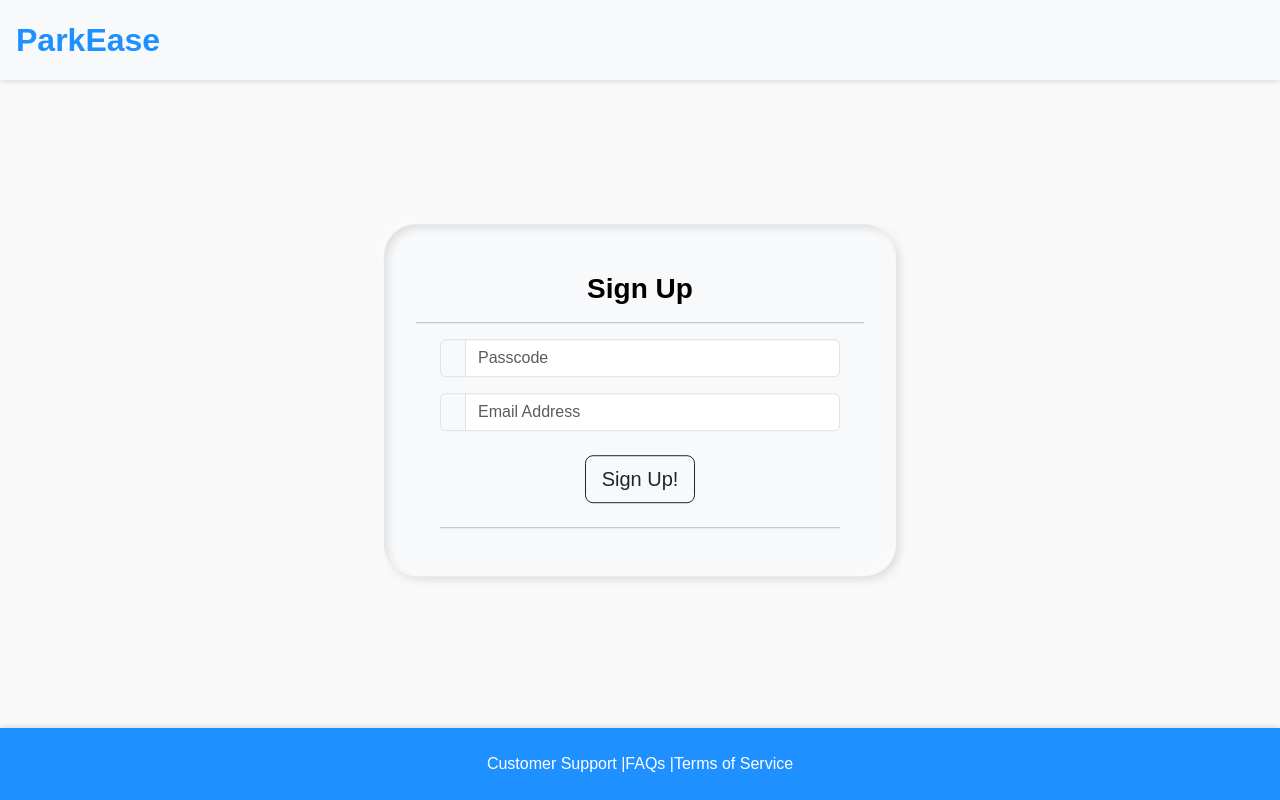
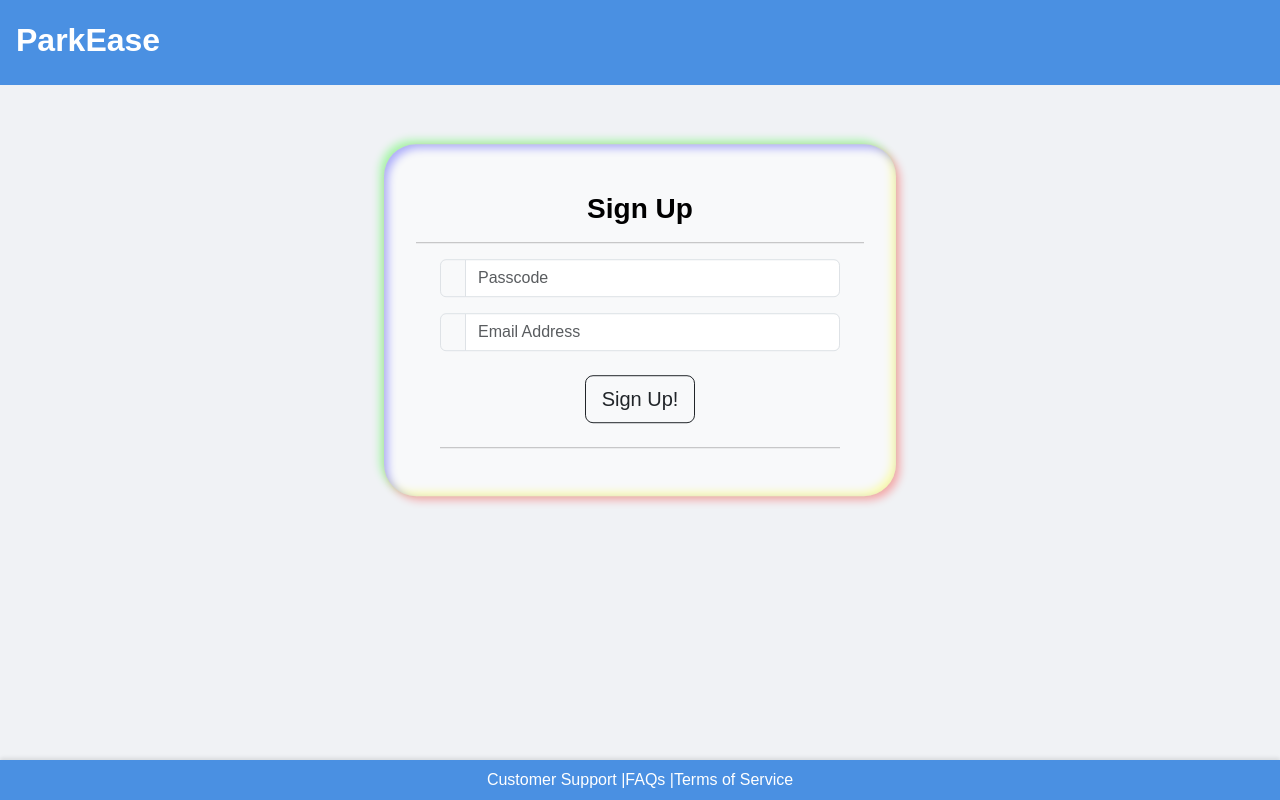
Before and after one commit to myriamshawi/ParkEase, a React (Create React App) app: page /signup in a window 1280 px wide. Built offline with nearby package versions, Linux system fonts and the light colour scheme.

Commit message:
css additions

```diff
--- a/src/App.css
+++ b/src/App.css
@@ -10,7 +10,7 @@
 html, body {
   height: 100%;
   font-family: 'Airbnb Cereal App', 'Arial', sans-serif;
-   background-color: #f9f9f9; /*Lighter background color */
+  background-color: #F0F2F5; /*Lighter background color */
 }
 
 /* Top Bar */
@@ -24,9 +24,10 @@ html, body {
   color: #fff; /* White text color for better visibility */
 }
 
+
 .logo {
   font-size: 2rem; /* Increased font size for a more prominent appearance */
-  color: #1e90ff; /* Main blue color */
+  color: white; /* Main blue color */
   font-weight: bold; /* Bold text */
   transition: transform 0.3s ease, box-shadow 0.3s ease; /* Adds a smooth transition effect for both transform and box-shadow */
 }
@@ -44,10 +45,10 @@ html, body {
   padding: 0.5rem 1rem; /* Adds padding for a better appearance */
   border-radius: 8px; /* Rounded corners for a modern look */
   box-shadow:
-    4px 4px 8px rgba(0, 0, 0, 0.1), /* Soft outer shadow - top left */
-    -4px -4px 8px rgba(255, 255, 255, 0.5), /* Soft inner shadow - bottom right */
-    inset 4px 4px 8px rgba(0, 0, 0, 0.1), /* Soft inner shadow - top left */
-    inset -4px -4px 8px rgba(255, 255, 255, 0.5); /* Soft outer shadow - bottom right */
+          4px 4px 8px rgba(0, 0, 0, 0.1), /* Soft outer shadow - top left */
+          -4px -4px 8px rgba(255, 255, 255, 0.5), /* Soft inner shadow - bottom right */
+          inset 4px 4px 8px rgba(0, 0, 0, 0.1), /* Soft inner shadow - top left */
+          inset -4px -4px 8px rgba(255, 255, 255, 0.5); /* Soft outer shadow - bottom right */
 }
 
 .login-signup:hover {
@@ -103,14 +104,6 @@ html, body {
   margin: 0 auto 3rem auto; /* Increased margin */
 }
 
-/* Footer */
-.footer {
-  background-color: #333333;
-  color: #fff;
-  text-align: center;
-  padding: 1.5rem; /* Increased padding */
-}
-
 /* Responsive Design */
 @media (max-width: 768px) {
   .sidebar, .main-content {
--- a/src/Styles/PaymentInterface.css
+++ b/src/Styles/PaymentInterface.css
@@ -1,23 +1,22 @@
+/* payment.css */
+
 .payment-interface {
     display: flex;
     flex-direction: column;
     gap: 1rem;
     padding: 1rem;
     border-radius: 8px; /* Rounded corners for a modern look */
-    box-shadow:
-        4px 4px 8px rgba(0, 0, 0, 0.1), /* Soft outer shadow - top left */
-        -4px -4px 8px rgba(255, 255, 255, 0.5), /* Soft inner shadow - bottom right */
-        inset 4px 4px 8px rgba(0, 0, 0, 0.1), /* Soft inner shadow - top left */
-        inset -4px -4px 8px rgba(255, 255, 255, 0.5); /* Soft outer shadow - bottom right */
-    background: #fff; /* Consistent background color */
+    background-color: #F0F2F5; /* Light grey that matches your color palette */
     width: 100%; /* Full width within the container */
     border: none; /* Remove the border */
     outline: none; /* Remove the outline (focus border) */
+    box-shadow: 0 4px 8px rgba(0, 0, 0, 0.1); /* Refined box shadow for a cleaner look */
+
 }
 
 .payment-interface h2 {
     margin-bottom: 1rem;
-    color: #1e90ff; /* Main blue color for the h2 title */
+    color: #4c82b9; /* Main blue color for the h2 title */
     font-weight: bold; /* Enhance the font weight for a modern look */
 }
 
@@ -35,7 +34,7 @@
 }
 
 .payment-interface button:hover {
-    background-color: #1e90ff; /* Main blue color on hover */
+    background-color: #4c82b9; /* Main blue color on hover */
     box-shadow: 0 8px 16px rgba(0, 0, 0, 0.2); /* Enhanced box shadow on hover */
     color: #fff; /* White text on hover for better visibility */
 }
--- a/src/Styles/SidePanel.css
+++ b/src/Styles/SidePanel.css
@@ -3,9 +3,13 @@
     width: 25%;
     position: fixed;
     top:80px; /* Adjust based on NavigationBar's height */
-    bottom: 56px; /* Adjust based on Footer's height */
+    bottom: auto; /* Adjust based on Footer's height */
     left: 0;
     overflow-y: hidden; /* No scrolling needed */
+    background-color: #F0F2F5; /*Lighter background color */
     /* Add other styling as needed */
-    /* background-color: #33A2FF; Lighter background color */
 }
+.card-body{
+    background-color: #F0F2F5;
+
+}
--- a/src/Styles/navbarAndFooter.css
+++ b/src/Styles/navbarAndFooter.css
@@ -5,7 +5,7 @@
     top: 0;
     z-index: 1030; /* High z-index to keep it above other content */
     box-shadow: 0 2px 4px rgba(0, 0, 0, 0.1); /* Optional: Adds subtle shadow for depth */
-    background-color: #1e90ff; /* Main blue color for the background */
+    background-color: #4c82b9; /* Main blue color for the background */
     color: #fff; /* White text color for better visibility */
     height: 80px; /* Adjust the height as needed */
 }
@@ -13,6 +13,7 @@
 .container {
     max-width: 100%; /* Ensures the container takes full width if needed */
     padding: 1rem; /* Add padding to the container for a better layout */
+    background-color:rgb(74, 144, 226); /* Main blue color for the background */
 }
 
 /* Footer.css */
@@ -21,14 +22,17 @@
     position: fixed;
     bottom: 0;
     z-index: 1030;
-    background-color: #1e90ff; /* Main blue color for the background */
+    background-color: rgb(74, 144, 226); /* Main blue color for the background */
     color: #fff; /* White text color for better visibility */
     box-shadow: 0 -2px 4px rgba(0, 0, 0, 0.1); /* Optional: Adds subtle shadow for depth */
+    padding: 0.5rem 0; /* Reduced padding to decrease overall footer height */
+    text-align: center;
 }
 
 /* Footer content styling */
 .footer-content {
-    padding: 1rem; /* Adjust padding as needed */
+    /* If there is additional padding here it can be reduced or removed */
+    padding: 0.5rem; /* Adjust padding as needed */
     /* Style text, links, or other elements within your footer here */
 }
 
--- a/src/components/login/Login.css
+++ b/src/components/login/Login.css
@@ -4,16 +4,15 @@
     top: 40%;
     transform: translate(-50%, -50%);
     width: 40%;
-    background: #f0f0f0; /* Background color with a slight gray tint */
     padding: 2rem;
     border-radius: 8px; /* Rounded corners for a modern look */
     box-shadow:
-        4px 4px 8px rgba(0, 0, 0, 0.1), /* Soft outer shadow - top left */
-        -4px -4px 8px rgba(255, 255, 255, 0.5), /* Soft inner shadow - bottom right */
-        inset 4px 4px 8px rgba(0, 0, 0, 0.1), /* Soft inner shadow - top left */
-        inset -4px -4px 8px rgba(255, 255, 255, 0.5); /* Soft outer shadow - bottom right */
+            4px 4px 8px rgba(255, 0, 0, 0.3), /* Soft outer shadow - top left (red) */
+            -4px -4px 8px rgba(0, 255, 0, 0.3), /* Soft inner shadow - bottom right (green) */
+            inset 4px 4px 8px rgba(0, 0, 255, 0.3), /* Soft inner shadow - top left (blue) */
+            inset -4px -4px 8px rgba(255, 255, 0, 0.3); /* Soft outer shadow - bottom right (yellow) */
+
 }
-
 .login-box h2 {
     color: #ff6f61; /* A nice color that matches the theme */
     margin-bottom: 1rem; /* Adjusted for better spacing */
--- a/src/components/nav/NavigationBar.js
+++ b/src/components/nav/NavigationBar.js
@@ -12,7 +12,7 @@ const NavigationBar = ({ showDropdown }) => {
                         <NavDropdown title="Hello demo123!" id="basic-nav-dropdown">
                         <NavDropdown.Item href="#">Logout</NavDropdown.Item>
                         <NavDropdown.Item href="#">Update account</NavDropdown.Item>
-                        <NavDropdown.Item href="/login">Re-Login</NavDropdown.Item>
+                        <NavDropdown.Item href="/login">Login Page</NavDropdown.Item>
 
                         {/* Add more dropdown items here as needed */}
                         {/* Example: <NavDropdown.Item href="/profile">Profile</NavDropdown.Item> */}
--- a/src/components/sideBar/CreditCardForm.js
+++ b/src/components/sideBar/CreditCardForm.js
@@ -63,9 +63,13 @@ const CreditCardForm = ({ onSubmit }) => {
                 <Form.Control type="text" pattern="\d{3}" placeholder="Enter 3-digit CVV" required />
             </Form.Group>
 
-            <Button variant="primary" type="submit">
+            <Button
+                variant="primary"
+                type="submit"
+                style={{ backgroundColor: '#4c82b9', borderColor: '#4c82b9' }}>
                 Submit
             </Button>
+
         </Form>
     );
 };
--- a/src/components/signup/Signup.css
+++ b/src/components/signup/Signup.css
@@ -1,19 +1,18 @@
-.signup-box {
+.signup-box  {
     position: absolute;
     left: 50%;
-    top: 50%;
+    top: 40%;
     transform: translate(-50%, -50%);
     width: 40%;
-    background: #f0f0f0; /* Background color with a slight gray tint */
     padding: 2rem;
     border-radius: 8px; /* Rounded corners for a modern look */
     box-shadow:
-        4px 4px 8px rgba(0, 0, 0, 0.1), /* Soft outer shadow - top left */
-        -4px -4px 8px rgba(255, 255, 255, 0.5), /* Soft inner shadow - bottom right */
-        inset 4px 4px 8px rgba(0, 0, 0, 0.1), /* Soft inner shadow - top left */
-        inset -4px -4px 8px rgba(255, 255, 255, 0.5); /* Soft outer shadow - bottom right */
+            4px 4px 8px rgba(255, 0, 0, 0.3), /* Soft outer shadow - top left (red) */
+            -4px -4px 8px rgba(0, 255, 0, 0.3), /* Soft inner shadow - bottom right (green) */
+            inset 4px 4px 8px rgba(0, 0, 255, 0.3), /* Soft inner shadow - top left (blue) */
+            inset -4px -4px 8px rgba(255, 255, 0, 0.3); /* Soft outer shadow - bottom right (yellow) */
+
 }
-
 .signup-box h2 {
     color: #ff6f61; /* A nice color that matches the theme */
     margin-bottom: 1rem; /* Adjusted for better spacing */
@@ -42,8 +41,8 @@
     padding: 2rem;
     border-radius: 8px; /* Rounded corners for a modern look */
     box-shadow:
-        4px 4px 8px rgba(0, 0, 0, 0.1), /* Soft outer shadow - top left */
-        -4px -4px 8px rgba(255, 255, 255, 0.5), /* Soft inner shadow - bottom right */
-        inset 4px 4px 8px rgba(0, 0, 0, 0.1), /* Soft inner shadow - top left */
-        inset -4px -4px 8px rgba(255, 255, 255, 0.5); /* Soft outer shadow - bottom right */
+            4px 4px 8px rgba(0, 0, 0, 0.1), /* Soft outer shadow - top left */
+            -4px -4px 8px rgba(255, 255, 255, 0.5), /* Soft inner shadow - bottom right */
+            inset 4px 4px 8px rgba(0, 0, 0, 0.1), /* Soft inner shadow - top left */
+            inset -4px -4px 8px rgba(255, 255, 255, 0.5); /* Soft outer shadow - bottom right */
 }
```
Also changed, not shown: src/Styles/FeedbackForm.css (+7 -9 lines), src/Styles/MainSection.css (+16 -3 lines), public/images/parkease.png (added).
